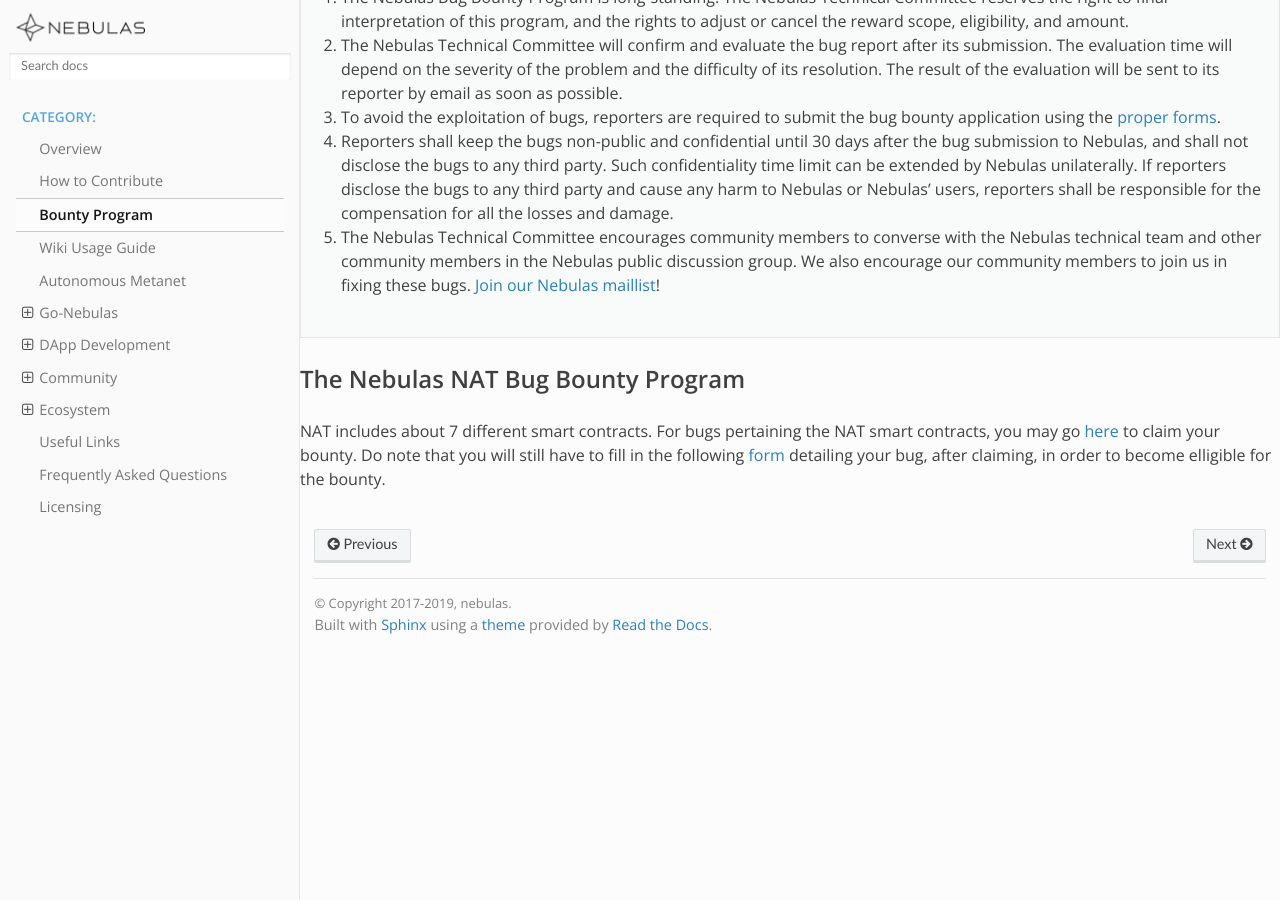
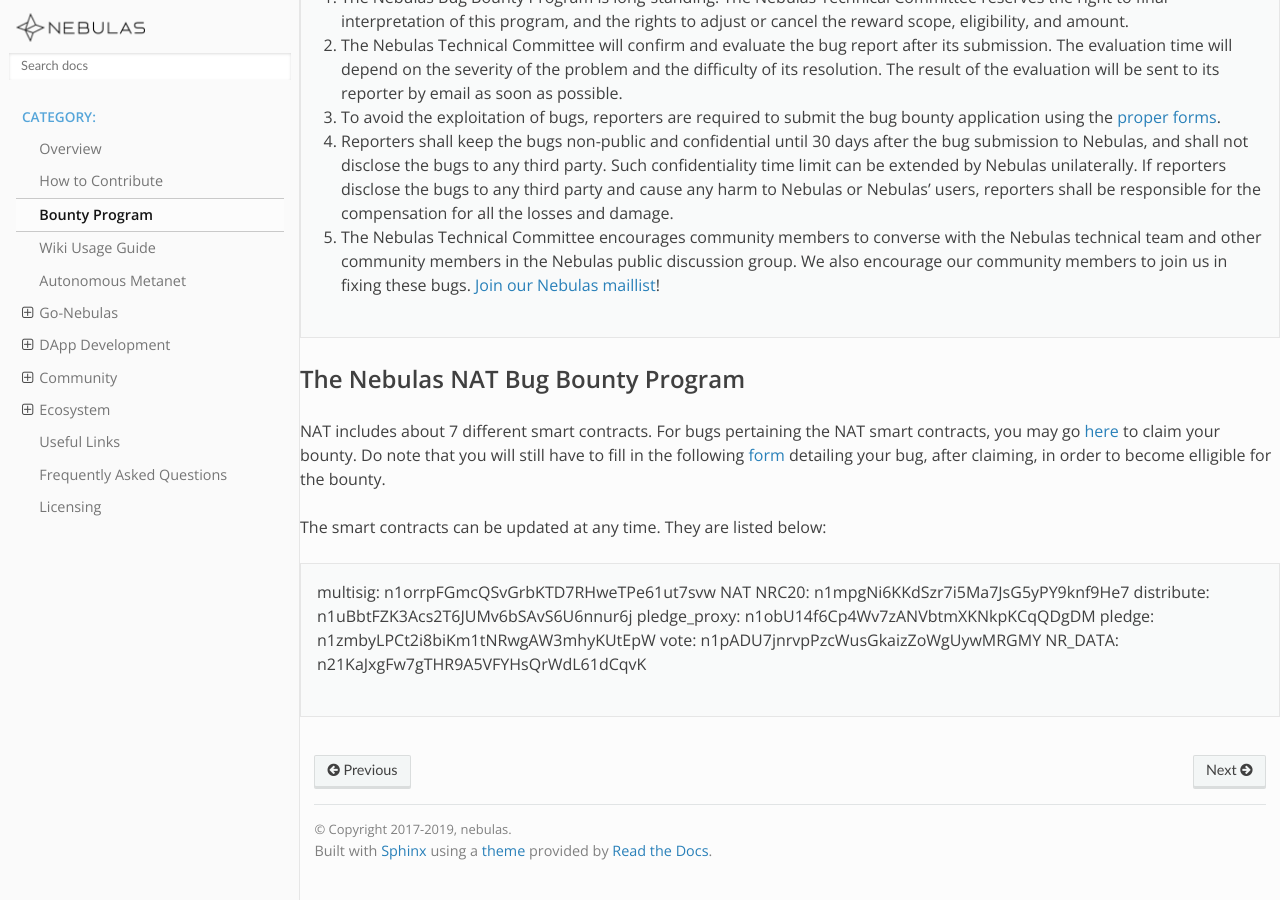
Before and after one commit to nebulasio/nebdocs, a Sphinx documentation site: the page built from docs/bounty-program.md, in a window 1280 px wide and 900 px high, scrolled down 2432 px. Built offline with Sphinx 7.4.7 and the Read the Docs theme 2.0.0, drawn with Linux system fonts in a browser that asks for light colours; pages that are not in the unit, such as notebooks, are missing from menus; before the commit the page ends 3106 px from its top, so only the background shows below that.

Commit message:
adds NAT smart contract addresses to bug-bounty.md

```diff
--- a/docs/bounty-program.md
+++ b/docs/bounty-program.md
@@ -65,3 +65,13 @@
 ## The Nebulas NAT Bug Bounty Program
 NAT includes about 7 different smart contracts.
 For bugs pertaining the NAT smart contracts, you may go [here](https://go.nebulas.io/project/147) to claim your bounty. Do note that you will still have to fill in the following [form](https://docs.google.com/forms/d/e/1FAIpQLScaCeODU26maPJIuyCkX6Lsa0A5Xi2AZ_z-mvKlHmd89_CaXQ/viewform) detailing your bug, after claiming, in order to become elligible for the bounty.
+
+The smart contracts can be updated at any time. They are listed below:
+
+> multisig: n1orrpFGmcQSvGrbKTD7RHweTPe61ut7svw
+> NAT NRC20: n1mpgNi6KKdSzr7i5Ma7JsG5yPY9knf9He7
+> distribute: n1uBbtFZK3Acs2T6JUMv6bSAvS6U6nnur6j
+> pledge_proxy: n1obU14f6Cp4Wv7zANVbtmXKNkpKCqQDgDM
+> pledge: n1zmbyLPCt2i8biKm1tNRwgAW3mhyKUtEpW
+> vote: n1pADU7jnrvpPzcWusGkaizZoWgUywMRGMY
+> NR_DATA: n21KaJxgFw7gTHR9A5VFYHsQrWdL61dCqvK
```
Also changed, not shown: other parts of docs/bounty-program.md (+1 -1 lines).
